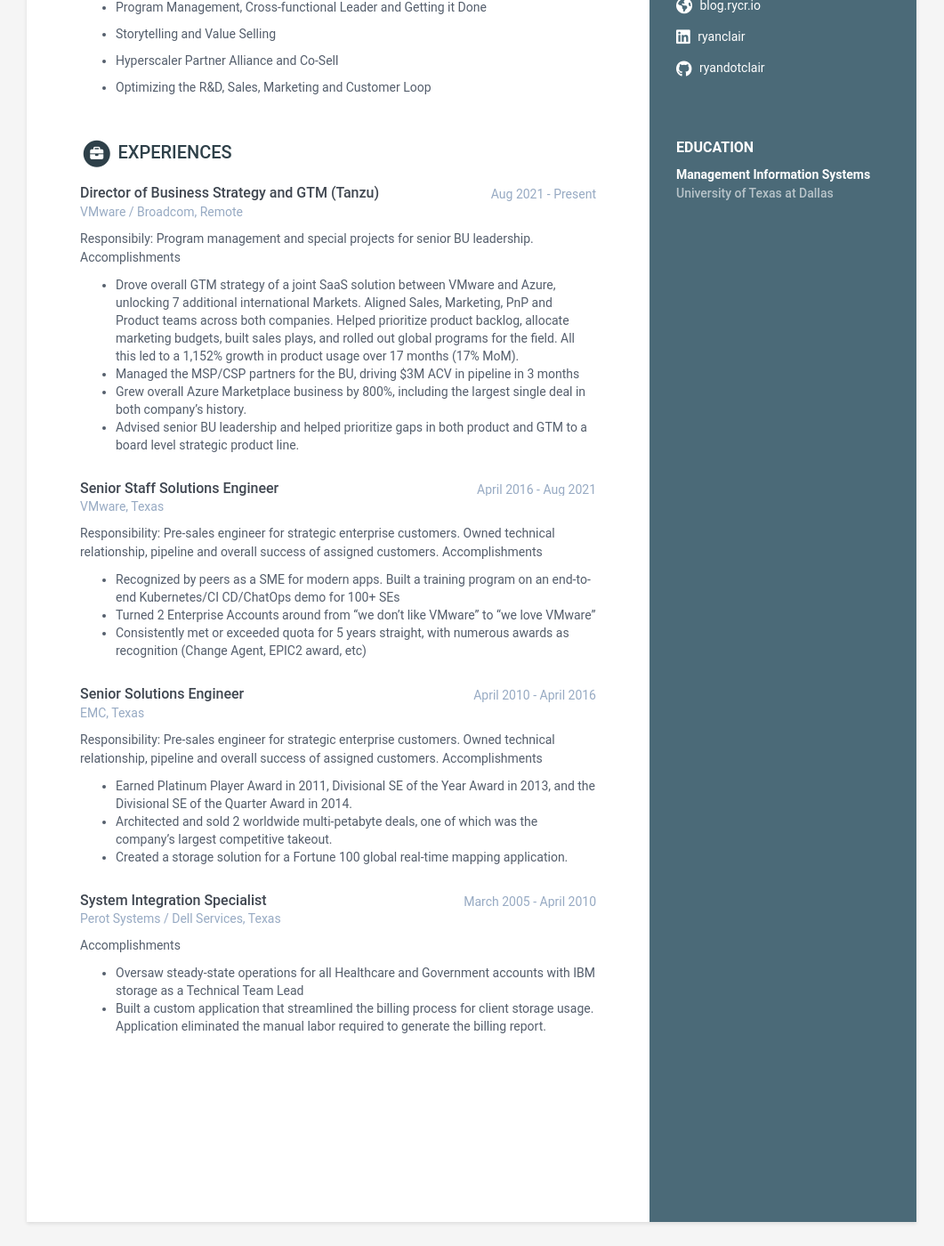
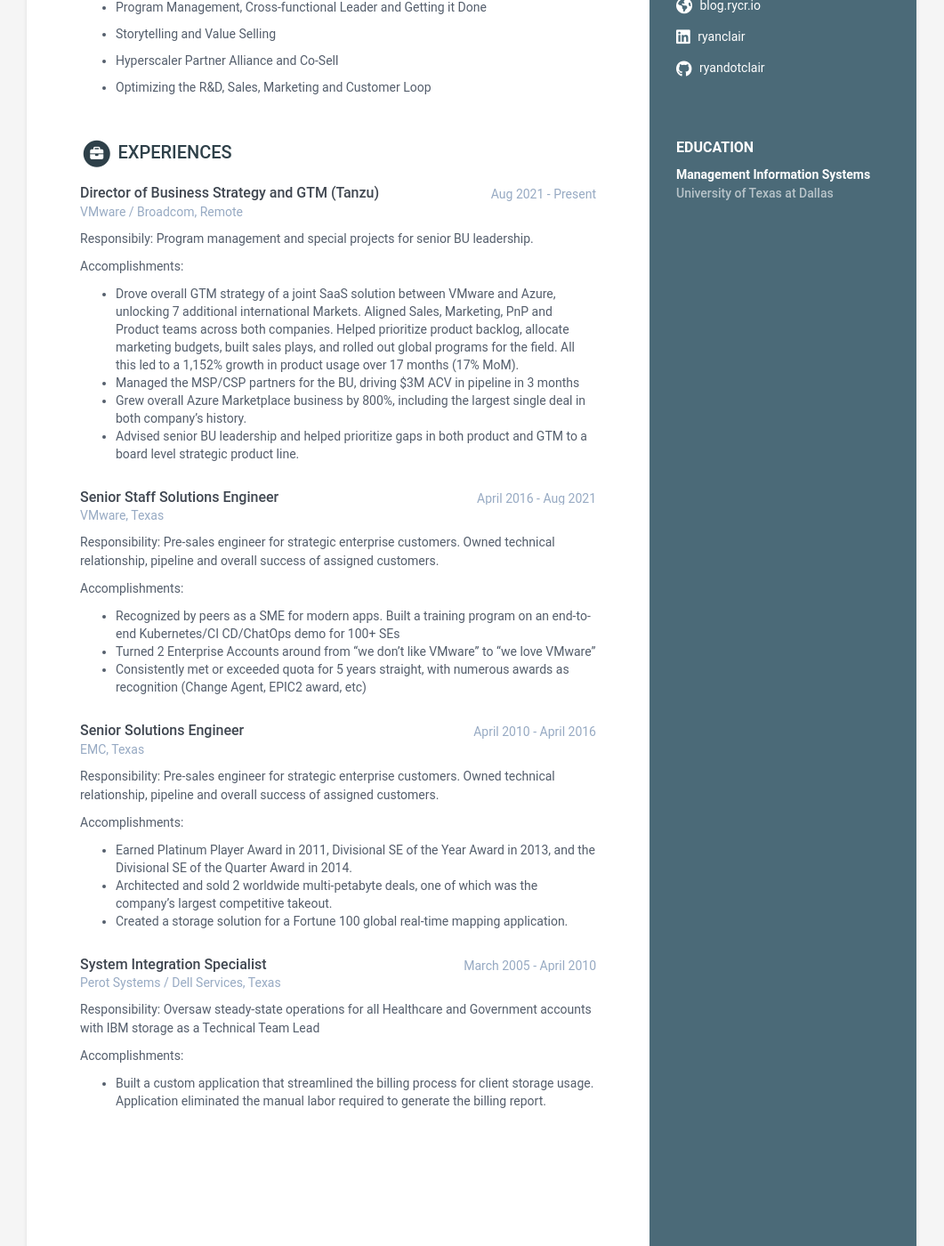
Before and after one commit to ryandotclair/online-cv-pdf, a Jekyll site: the page built from index.html, in a window 1280 px wide and 1400 px high, scrolled down 408 px. Shown: the whole window at 89% size, without its empty margins (110-1171 px from the left). Built offline with Jekyll 4.4.1, drawn with Linux system fonts in a browser that asks for light colours; some of the changed lines change nothing that is shown.

Commit message:
updated formatting

```diff
--- a/_data/data.yml
+++ b/_data/data.yml
@@ -57,7 +57,8 @@
         company: VMware / Broadcom, Remote
         details: |
           Responsibily: Program management and special projects for senior BU leadership.
-          Accomplishments
+
+          Accomplishments:
             - Drove overall GTM strategy of a joint SaaS solution between VMware and Azure, unlocking 7 additional international Markets. Aligned Sales, Marketing, PnP and Product teams across both companies. Helped prioritize product backlog, allocate marketing budgets, built sales plays, and rolled out global programs for the field. All this led to a 1,152% growth in product usage over 17 months (17% MoM).
             - Managed the MSP/CSP partners for the BU, driving $3M ACV in pipeline in 3 months
             - Grew overall Azure Marketplace business by 800%, including the largest single deal in both company's history.
@@ -67,7 +68,8 @@
         company: VMware, Texas
         details: |
           Responsibility: Pre-sales engineer for strategic enterprise customers. Owned technical relationship, pipeline and overall success of assigned customers.
-          Accomplishments
+
+          Accomplishments:
             - Recognized by peers as a SME for modern apps. Built a training program on an end-to-end Kubernetes/CI CD/ChatOps demo for 100+ SEs
             - Turned 2 Enterprise Accounts around from “we don’t like VMware” to “we love VMware”
             - Consistently met or exceeded quota for 5 years straight, with numerous awards as recognition (Change Agent, EPIC2 award, etc)
@@ -76,7 +78,8 @@
         company: EMC, Texas
         details: |
           Responsibility: Pre-sales engineer for strategic enterprise customers. Owned technical relationship, pipeline and overall success of assigned customers.
-          Accomplishments
+
+          Accomplishments:
             - Earned Platinum Player Award in 2011, Divisional SE of the Year Award in 2013, and the Divisional SE of the Quarter Award in 2014.
             - Architected and sold 2 worldwide multi-petabyte deals, one of which was the company’s largest competitive takeout.
             - Created a storage solution for a Fortune 100 global real-time mapping application.
@@ -84,8 +87,9 @@
         time: March 2005 - April 2010
         company: Perot Systems / Dell Services, Texas
         details: |
-          Accomplishments
-            - Oversaw steady-state operations for all Healthcare and Government accounts with IBM storage as a Technical Team Lead
+          Responsibility: Oversaw steady-state operations for all Healthcare and Government accounts with IBM storage as a Technical Team Lead
+
+          Accomplishments:
             - Built a custom application that streamlined the billing process for client storage usage. Application eliminated the manual labor required to generate the billing report.
 
 skills:
```
